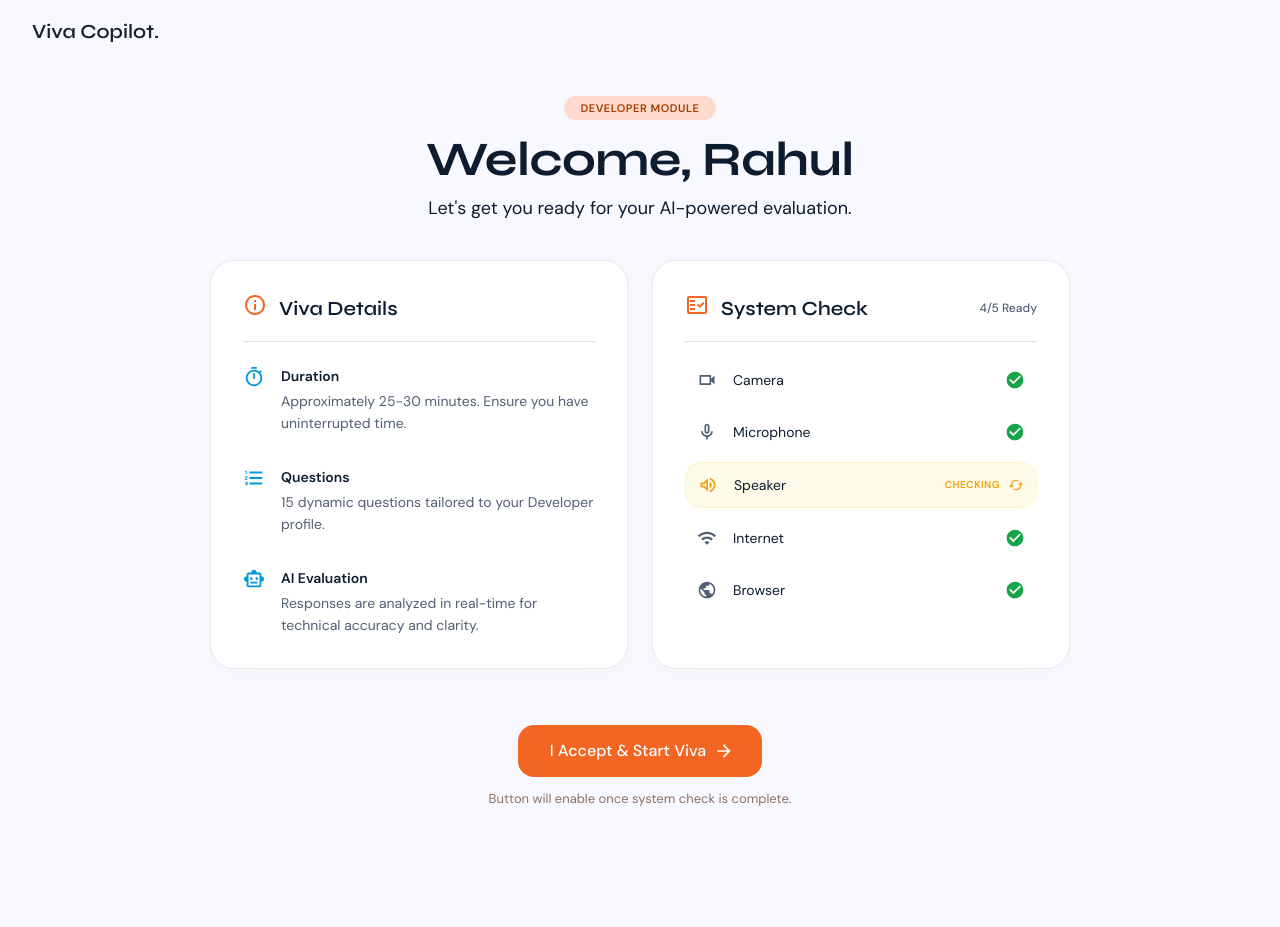
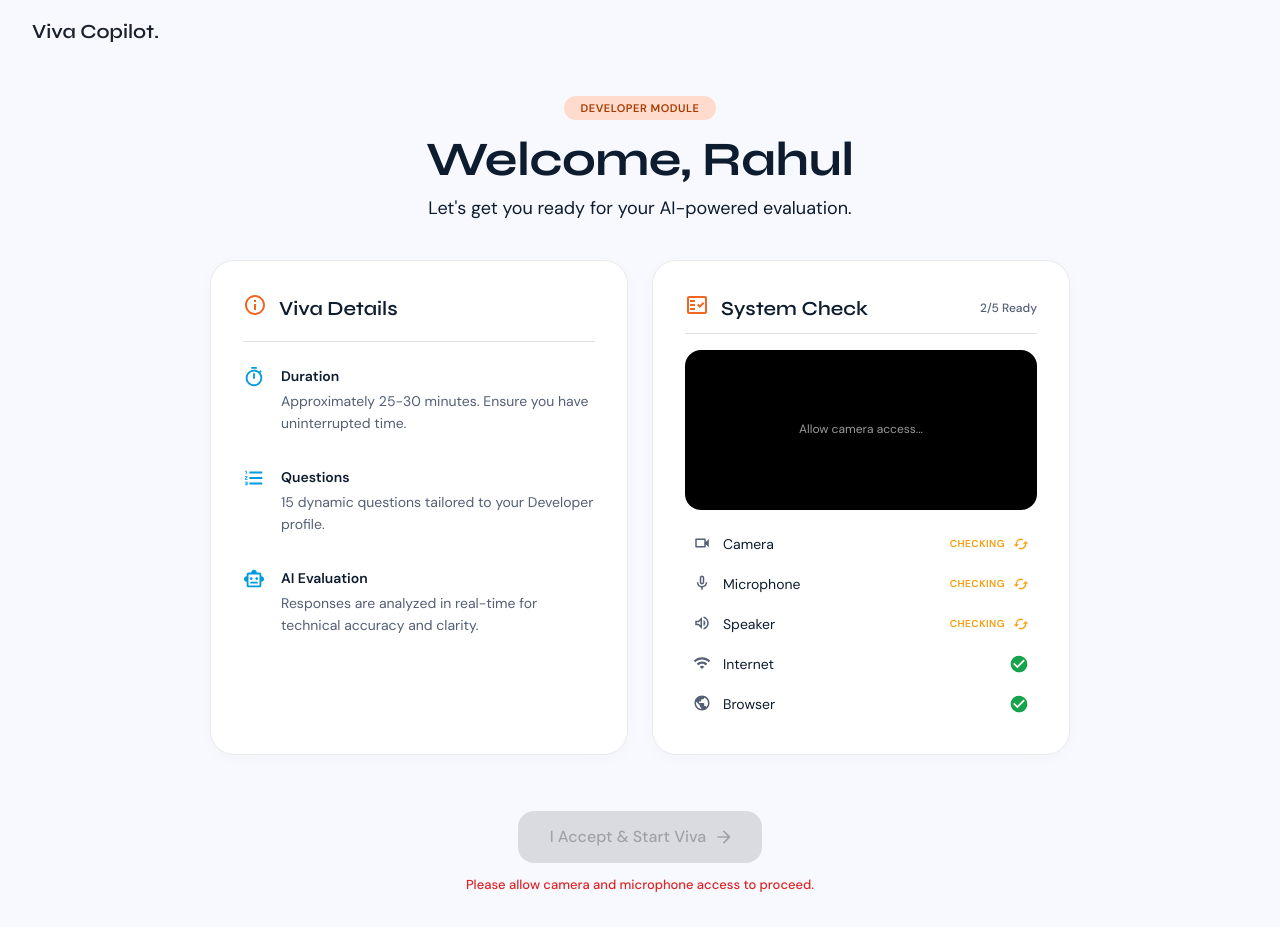
Before and after one commit to Shoai01/ae-interview-copilot, a React (Vite) app in the folder frontend/: page / in a window 1280 px wide. Before the commit the page ends 841 px from the top, so only its background shows below. Built offline with nearby package versions, Linux system fonts and the light colour scheme; no server answers.

Commit message:
System Check Implemented

```diff
--- a/frontend/index.html
+++ b/frontend/index.html
@@ -2,7 +2,7 @@
 <html lang="en">
   <head>
     <meta charset="UTF-8" />
-    <link rel="icon" type="image/svg+xml" href="/frontend/public/ae-icon.png" />
+    <link rel="icon" type="image/png" href="/ae-icon.png" />
     <meta name="viewport" content="width=device-width, initial-scale=1.0" />
     <link rel="preconnect" href="https://fonts.googleapis.com">
     <link rel="preconnect" href="https://fonts.gstatic.com" crossorigin>
--- a/frontend/src/pages/WelcomeCheck.jsx
+++ b/frontend/src/pages/WelcomeCheck.jsx
@@ -1,4 +1,4 @@
-import React from 'react';
+import React, { useState, useEffect, useRef } from 'react';
 import { Box, Typography, Card, CardContent, Stack, Button, Chip } from '@mui/material';
 import { useNavigate } from 'react-router-dom';
 import InfoOutlinedIcon from '@mui/icons-material/InfoOutlined';
@@ -12,11 +12,90 @@ import VolumeUpOutlinedIcon from '@mui/icons-material/VolumeUpOutlined';
 import WifiOutlinedIcon from '@mui/icons-material/WifiOutlined';
 import PublicOutlinedIcon from '@mui/icons-material/PublicOutlined';
 import CheckCircleIcon from '@mui/icons-material/CheckCircle';
+import CancelIcon from '@mui/icons-material/Cancel';
 import SyncIcon from '@mui/icons-material/Sync';
 import ArrowForwardIcon from '@mui/icons-material/ArrowForward';
 
 export default function WelcomeCheck() {
   const navigate = useNavigate();
+  const videoRef = useRef(null);
+
+  const [checks, setChecks] = useState({
+    camera: 'checking',
+    mic: 'checking',
+    speaker: 'checking', // Simplification: we'll mark this passed when audio is granted
+    network: navigator.onLine ? 'passed' : 'failed',
+    browser: 'passed' // Assuming modern browser if React is running
+  });
+
+  const [stream, setStream] = useState(null);
+
+  useEffect(() => {
+    // Network listener
+    const handleOnline = () => setChecks(prev => ({ ...prev, network: 'passed' }));
+    const handleOffline = () => setChecks(prev => ({ ...prev, network: 'failed' }));
+    window.addEventListener('online', handleOnline);
+    window.addEventListener('offline', handleOffline);
+
+    let activeStream = null;
+
+    const setupMedia = async () => {
+      try {
+        activeStream = await navigator.mediaDevices.getUserMedia({ video: true, audio: true });
+        setStream(activeStream);
+
+        if (videoRef.current) {
+          videoRef.current.srcObject = activeStream;
+        }
+
+        setChecks(prev => ({
+          ...prev,
+          camera: 'passed',
+          mic: 'passed',
+          speaker: 'passed'
+        }));
+      } catch (err) {
+        console.error("Media access error:", err);
+        setChecks(prev => ({
+          ...prev,
+          camera: 'failed',
+          mic: 'failed',
+          speaker: 'failed'
+        }));
+      }
+    };
+
+    setupMedia();
+
+    return () => {
+      window.removeEventListener('online', handleOnline);
+      window.removeEventListener('offline', handleOffline);
+      if (activeStream) {
+        activeStream.getTracks().forEach(track => track.stop());
+      }
+    };
+  }, []);
+
+  const handleStart = () => {
+    if (stream) {
+      stream.getTracks().forEach(track => track.stop());
+    }
+    navigate('/interview');
+  };
+
+  const isReady = Object.values(checks).every(status => status === 'passed');
+  const readyCount = Object.values(checks).filter(status => status === 'passed').length;
+
+  const StatusIcon = ({ status }) => {
+    if (status === 'passed') return <CheckCircleIcon sx={{ color: '#16a34a', fontSize: '20px' }} />;
+    if (status === 'failed') return <CancelIcon sx={{ color: '#dc2626', fontSize: '20px' }} />;
+    return (
+      <Stack direction="row" alignItems="center" spacing={1} sx={{ color: '#f59e0b' }}>
+        <Typography variant="caption" sx={{ fontWeight: 600, textTransform: 'uppercase', letterSpacing: '0.05em', fontSize: '10px' }}>Checking</Typography>
+        <SyncIcon sx={{ fontSize: '16px', animation: 'spin 2s linear infinite', '@keyframes spin': { '0%': { transform: 'rotate(0deg)' }, '100%': { transform: 'rotate(360deg)' } } }} />
+      </Stack>
+    );
+  };
 
   return (
     <Box sx={{ minHeight: '100vh', display: 'flex', flexDirection: 'column', bgcolor: 'background.default' }}>
@@ -96,62 +175,71 @@ export default function WelcomeCheck() {
 
             {/* System Check Card */}
             <Card sx={{ flex: 1, borderRadius: 3, border: '1px solid rgba(0,0,0,0.08)', boxShadow: '0px 4px 20px rgba(0,0,0,0.02)', p: 1 }}>
-              <CardContent sx={{ p: 3, '&:last-child': { pb: 3 } }}>
-                <Box sx={{ display: 'flex', alignItems: 'center', justifyContent: 'space-between', pb: 2, mb: 2, borderBottom: '1px solid', borderColor: 'divider' }}>
+              <CardContent sx={{ p: 3, '&:last-child': { pb: 3 }, display: 'flex', flexDirection: 'column', gap: 2 }}>
+
+                <Box sx={{ display: 'flex', alignItems: 'center', justifyContent: 'space-between', pb: 1, borderBottom: '1px solid', borderColor: 'divider' }}>
                   <Stack direction="row" alignItems="center" spacing={1.5}>
                     <FactCheckOutlinedIcon sx={{ color: '#f26522' }} />
                     <Typography variant="h6" sx={{ fontWeight: 600, fontFamily: 'Syne, sans-serif' }}>System Check</Typography>
                   </Stack>
-                  <Typography variant="caption" sx={{ color: '#535f74', fontWeight: 500 }}>4/5 Ready</Typography>
+                  <Typography variant="caption" sx={{ color: '#535f74', fontWeight: 500 }}>{readyCount}/5 Ready</Typography>
                 </Box>
 
-                <Stack spacing={1}>
-                  {/* Camera */}
-                  <Box sx={{ display: 'flex', alignItems: 'center', justifyContent: 'space-between', p: 1.5, borderRadius: 2 }}>
-                    <Stack direction="row" alignItems="center" spacing={2}>
-                      <VideocamOutlinedIcon sx={{ color: '#535f74', fontSize: '20px' }} />
+                {/* Live Video Preview Box */}
+                <Box sx={{ width: '100%', height: 160, bgcolor: '#000', borderRadius: 2, overflow: 'hidden', position: 'relative' }}>
+                  <video
+                    ref={videoRef}
+                    autoPlay
+                    playsInline
+                    muted
+                    style={{ width: '100%', height: '100%', objectFit: 'cover' }}
+                  />
+                  {!stream && (
+                    <Box sx={{ position: 'absolute', inset: 0, display: 'flex', alignItems: 'center', justifyContent: 'center' }}>
+                      <Typography variant="caption" sx={{ color: 'rgba(255,255,255,0.6)' }}>Allow camera access...</Typography>
+                    </Box>
+                  )}
+                </Box>
+
+                <Stack spacing={0.5}>
+                  <Box sx={{ display: 'flex', alignItems: 'center', justifyContent: 'space-between', p: 1, borderRadius: 2 }}>
+                    <Stack direction="row" alignItems="center" spacing={1.5}>
+                      <VideocamOutlinedIcon sx={{ color: '#535f74', fontSize: '18px' }} />
                       <Typography variant="body2" sx={{ color: '#0d1c2e' }}>Camera</Typography>
                     </Stack>
-                    <CheckCircleIcon sx={{ color: '#16a34a', fontSize: '20px' }} />
+                    <StatusIcon status={checks.camera} />
                   </Box>
 
-                  {/* Microphone */}
-                  <Box sx={{ display: 'flex', alignItems: 'center', justifyContent: 'space-between', p: 1.5, borderRadius: 2 }}>
-                    <Stack direction="row" alignItems="center" spacing={2}>
-                      <MicNoneOutlinedIcon sx={{ color: '#535f74', fontSize: '20px' }} />
+                  <Box sx={{ display: 'flex', alignItems: 'center', justifyContent: 'space-between', p: 1, borderRadius: 2 }}>
+                    <Stack direction="row" alignItems="center" spacing={1.5}>
+                      <MicNoneOutlinedIcon sx={{ color: '#535f74', fontSize: '18px' }} />
                       <Typography variant="body2" sx={{ color: '#0d1c2e' }}>Microphone</Typography>
                     </Stack>
-                    <CheckCircleIcon sx={{ color: '#16a34a', fontSize: '20px' }} />
+                    <StatusIcon status={checks.mic} />
                   </Box>
 
-                  {/* Speaker */}
-                  <Box sx={{ display: 'flex', alignItems: 'center', justifyContent: 'space-between', p: 1.5, borderRadius: 2, bgcolor: '#fffbeb', border: '1px solid #fef3c7' }}>
-                    <Stack direction="row" alignItems="center" spacing={2}>
-                      <VolumeUpOutlinedIcon sx={{ color: '#f59e0b', fontSize: '20px' }} />
+                  <Box sx={{ display: 'flex', alignItems: 'center', justifyContent: 'space-between', p: 1, borderRadius: 2 }}>
+                    <Stack direction="row" alignItems="center" spacing={1.5}>
+                      <VolumeUpOutlinedIcon sx={{ color: '#535f74', fontSize: '18px' }} />
                       <Typography variant="body2" sx={{ color: '#0d1c2e' }}>Speaker</Typography>
                     </Stack>
-                    <Stack direction="row" alignItems="center" spacing={1} sx={{ color: '#f59e0b' }}>
-                      <Typography variant="caption" sx={{ fontWeight: 600, textTransform: 'uppercase', letterSpacing: '0.05em', fontSize: '10px' }}>Checking</Typography>
-                      <SyncIcon sx={{ fontSize: '16px', animation: 'spin 2s linear infinite', '@keyframes spin': { '0%': { transform: 'rotate(0deg)' }, '100%': { transform: 'rotate(360deg)' } } }} />
-                    </Stack>
+                    <StatusIcon status={checks.speaker} />
                   </Box>
 
-                  {/* Internet */}
-                  <Box sx={{ display: 'flex', alignItems: 'center', justifyContent: 'space-between', p: 1.5, borderRadius: 2 }}>
-                    <Stack direction="row" alignItems="center" spacing={2}>
-                      <WifiOutlinedIcon sx={{ color: '#535f74', fontSize: '20px' }} />
+                  <Box sx={{ display: 'flex', alignItems: 'center', justifyContent: 'space-between', p: 1, borderRadius: 2 }}>
+                    <Stack direction="row" alignItems="center" spacing={1.5}>
+                      <WifiOutlinedIcon sx={{ color: '#535f74', fontSize: '18px' }} />
                       <Typography variant="body2" sx={{ color: '#0d1c2e' }}>Internet</Typography>
                     </Stack>
-                    <CheckCircleIcon sx={{ color: '#16a34a', fontSize: '20px' }} />
+                    <StatusIcon status={checks.network} />
                   </Box>
 
-                  {/* Browser */}
-                  <Box sx={{ display: 'flex', alignItems: 'center', justifyContent: 'space-between', p: 1.5, borderRadius: 2 }}>
-                    <Stack direction="row" alignItems="center" spacing={2}>
-                      <PublicOutlinedIcon sx={{ color: '#535f74', fontSize: '20px' }} />
+                  <Box sx={{ display: 'flex', alignItems: 'center', justifyContent: 'space-between', p: 1, borderRadius: 2 }}>
+                    <Stack direction="row" alignItems="center" spacing={1.5}>
+                      <PublicOutlinedIcon sx={{ color: '#535f74', fontSize: '18px' }} />
                       <Typography variant="body2" sx={{ color: '#0d1c2e' }}>Browser</Typography>
                     </Stack>
-                    <CheckCircleIcon sx={{ color: '#16a34a', fontSize: '20px' }} />
+                    <StatusIcon status={checks.browser} />
                   </Box>
                 </Stack>
               </CardContent>
@@ -163,6 +251,7 @@ export default function WelcomeCheck() {
           <Box sx={{ width: '100%', display: 'flex', flexDirection: 'column', alignItems: 'center', mt: 2, gap: 1.5 }}>
             <Button
               variant="contained"
+              disabled={!isReady}
               sx={{
                 bgcolor: '#F26522',
                 color: '#fff',
@@ -173,16 +262,19 @@ export default function WelcomeCheck() {
                 py: 1.5,
                 borderRadius: 2,
                 boxShadow: 'none',
-                '&:hover': { bgcolor: '#d95a1e', boxShadow: 'none' }
+                '&:hover': { bgcolor: '#d95a1e', boxShadow: 'none' },
+                '&.Mui-disabled': { bgcolor: 'rgba(0,0,0,0.12)', color: 'rgba(0,0,0,0.26)' }
               }}
               endIcon={<ArrowForwardIcon />}
-              onClick={() => navigate('/interview')}
+              onClick={handleStart}
             >
               I Accept & Start Viva
             </Button>
-            <Typography variant="body2" sx={{ color: '#8d7166', fontSize: '13px' }}>
-              Button will enable once system check is complete.
-            </Typography>
+            {!isReady && (
+              <Typography variant="body2" sx={{ color: '#dc2626', fontSize: '13px', fontWeight: 500 }}>
+                Please allow camera and microphone access to proceed.
+              </Typography>
+            )}
           </Box>
 
         </Box>
```
